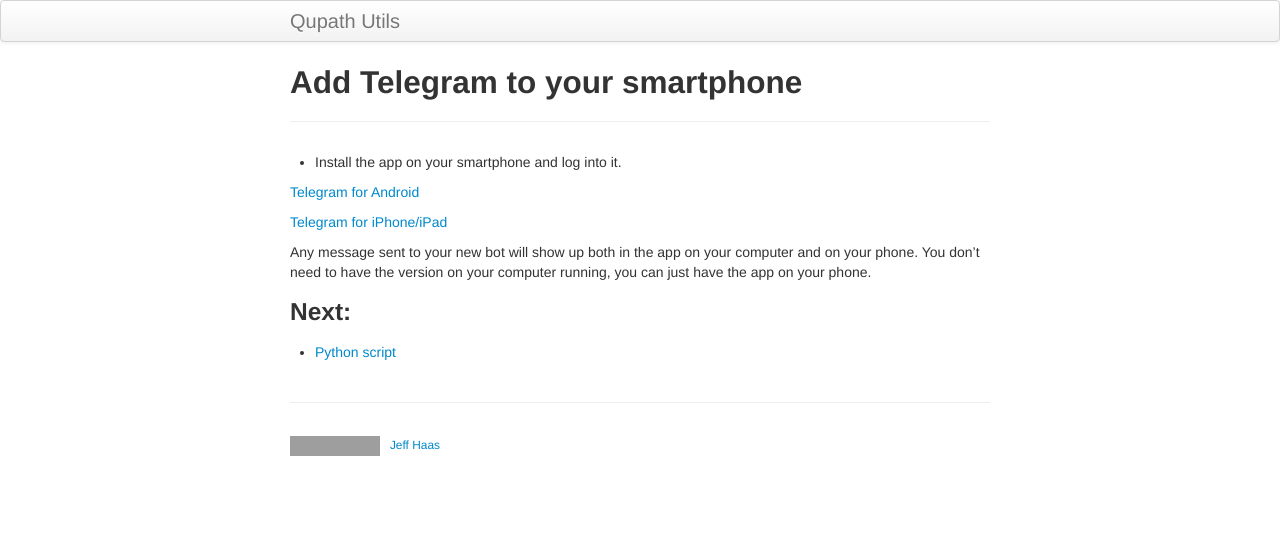
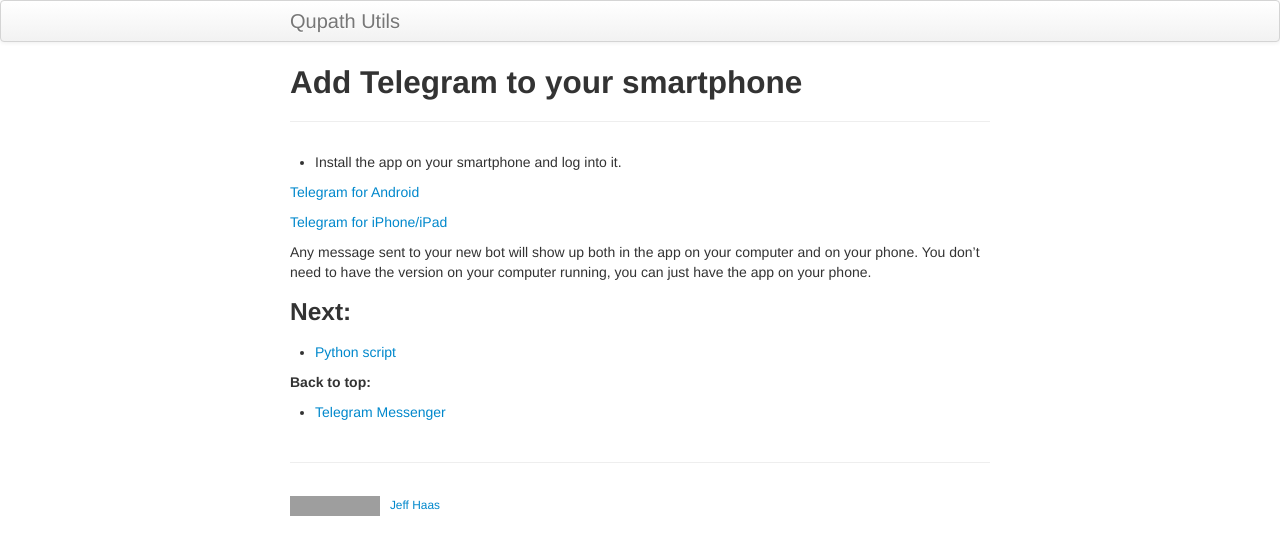
Before and after one commit to Jeff-Haas/qupath_utils, a Jekyll site: the page built from pages/telegram_app.md, in a window 1280 px wide. Shown: the top 555 px of the page. Built offline with Jekyll 4.4.1, drawn with Linux system fonts in a browser that asks for light colours; grey boxes are pictures that could not be loaded.

Commit message:
Update telegram_app.md

```diff
--- a/pages/telegram_app.md
+++ b/pages/telegram_app.md
@@ -14,3 +14,6 @@ Any message sent to your new bot will show up both in the app on your computer a
 
 ### Next:
 - [Python script](python_script.html)
+
+##### Back to top:
+- [Telegram Messenger](telegram.html)
```
